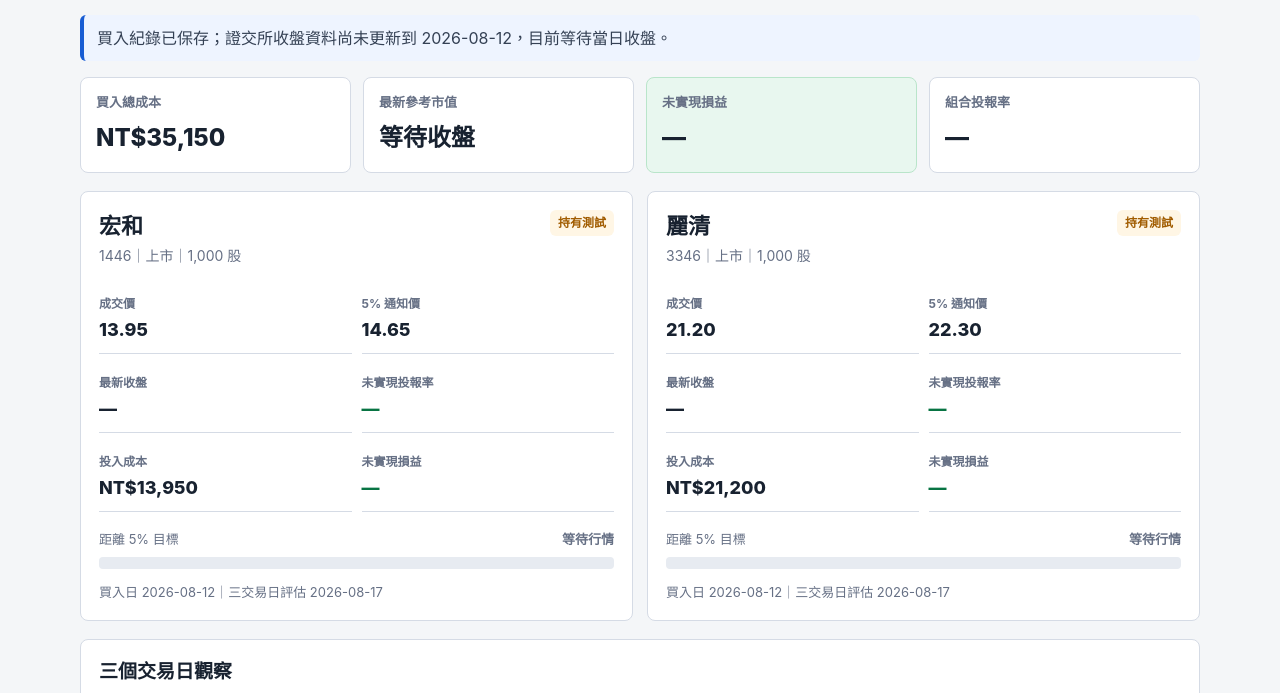
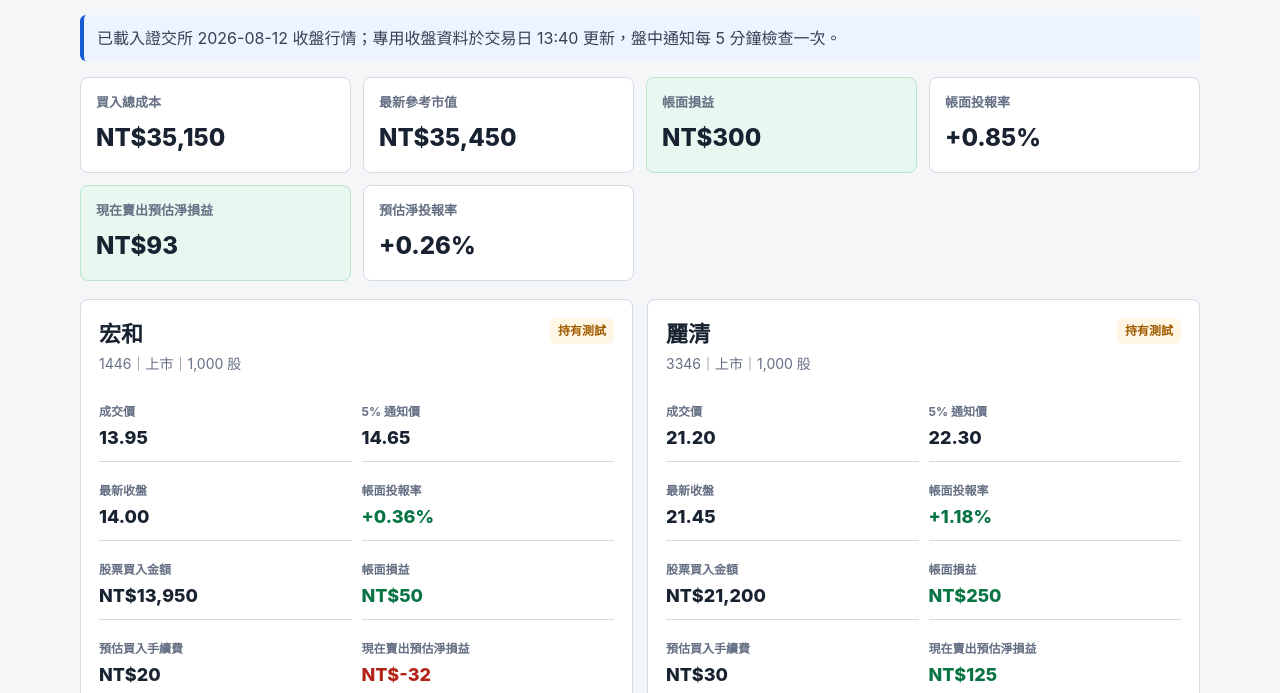
Before and after one commit to 809540023-lgtm/stock-rebalance-simulator, a website: page paper-trade-tracker/index.html in a window 1280 px wide. Shown: the part 107-800 px from the top of the page. Drawn offline with Linux system fonts and the light colour scheme.

Commit message:
Show net paper trade returns after fees

```diff
--- /dev/null
+++ b/data/paper-trade-latest.json
@@ -0,0 +1,23 @@
+{
+  "source": "Taiwan Stock Exchange MIS",
+  "fetchedAt": "2026-08-12T06:24:45.000Z",
+  "marketDate": "2026-08-12",
+  "stocks": {
+    "1446": {
+      "name": "宏和",
+      "close": 14,
+      "high": 14.05,
+      "low": 13.9,
+      "date": "2026-08-12",
+      "time": "13:30:00"
+    },
+    "3346": {
+      "name": "麗清",
+      "close": 21.45,
+      "high": 21.45,
+      "low": 21,
+      "date": "2026-08-12",
+      "time": "13:30:00"
+    }
+  }
+}
--- a/data/paper-trade-positions.json
+++ b/data/paper-trade-positions.json
@@ -4,6 +4,11 @@
   "recordedAt": "2026-08-12",
   "evaluationTradingDate": "2026-08-17",
   "alertGainPct": 5,
+  "costAssumptions": {
+    "commissionRatePct": 0.1425,
+    "minimumCommission": 20,
+    "stockTransactionTaxPct": 0.3
+  },
   "quantityUnit": "shares",
   "positions": [
     {
@@ -29,5 +34,5 @@
       "status": "holding"
     }
   ],
-  "notes": "依 2026-08-12 使用者提供的成交價記錄；目前假設兩檔各買進一張（1,000 股）。投報率未計入手續費、證交稅與股利。"
+  "notes": "依 2026-08-12 使用者提供的成交價記錄；目前假設兩檔各買進一張（1,000 股）。預估淨損益採一般手續費率、每筆最低手續費及股票證交稅試算，實際金額依券商為準。"
 }
--- a/paper-trade-tracker/index.html
+++ b/paper-trade-tracker/index.html
@@ -19,8 +19,10 @@
     <section class="summary" aria-label="投資組合摘要">
       <div class="metric"><strong>買入總成本</strong><span id="totalCost">—</span></div>
       <div class="metric"><strong>最新參考市值</strong><span id="marketValue">—</span></div>
-      <div class="metric" id="profitMetric"><strong>未實現損益</strong><span id="profit">—</span></div>
-      <div class="metric"><strong>組合投報率</strong><span id="portfolioReturn">—</span></div>
+      <div class="metric" id="profitMetric"><strong>帳面損益</strong><span id="profit">—</span></div>
+      <div class="metric"><strong>帳面投報率</strong><span id="portfolioReturn">—</span></div>
+      <div class="metric" id="netProfitMetric"><strong>現在賣出預估淨損益</strong><span id="netProfit">—</span></div>
+      <div class="metric"><strong>預估淨投報率</strong><span id="netReturn">—</span></div>
     </section>
     <section class="positions" id="positions" aria-label="買入股票"></section>
     <section class="panel">
@@ -28,7 +30,7 @@
       <p class="note" id="evaluationText">—</p>
       <div class="timeline"><div class="day">8/12<br>成交紀錄</div><div class="day">8/13<br>第 1 日</div><div class="day">8/14<br>第 2 日</div><div class="day">8/17<br>第 3 日評估</div></div>
     </section>
-    <p class="footer">投報率以成交價與證交所最新收盤價計算，未計入手續費、證交稅與股利。盤中 5% 通知由雲端每 5 分鐘檢查一次，不構成買賣建議。</p>
+    <p class="footer">預估淨損益採買賣各收 0.1425% 手續費（每筆最低 NT$20）及賣出 0.3% 證交稅試算，實際費用依券商折扣與帳單為準；未計入股利。盤中 5% 通知由雲端每 5 分鐘檢查一次，不構成買賣建議。</p>
   </main>
   <script>
     const money = (value) => Number.isFinite(value) ? "NT$" + Math.round(value).toLocaleString("zh-TW") : "—";
@@ -38,32 +40,47 @@
     async function load() {
       const status = document.getElementById("status");
       try {
-        const [positionResponse, marketResponse] = await Promise.all([fetch("../data/paper-trade-positions.json", { cache: "no-cache" }), fetch("../data/twse-latest.json", { cache: "no-cache" })]);
+        const [positionResponse, trackerResponse, marketResponse] = await Promise.all([fetch("../data/paper-trade-positions.json", { cache: "no-cache" }), fetch("../data/paper-trade-latest.json", { cache: "no-cache" }), fetch("../data/twse-latest.json", { cache: "no-cache" })]);
         if (!positionResponse.ok) throw new Error("買入紀錄讀取失敗");
         const portfolio = await positionResponse.json();
-        const market = marketResponse.ok ? await marketResponse.json() : { stocks: {}, marketDate: "" };
-        let totalCost = 0, marketValue = 0, completePrices = true;
+        const trackerMarket = trackerResponse.ok ? await trackerResponse.json() : { stocks: {}, marketDate: "" };
+        const fallbackMarket = marketResponse.ok ? await marketResponse.json() : { stocks: {}, marketDate: "" };
+        const market = trackerMarket.marketDate >= fallbackMarket.marketDate ? trackerMarket : fallbackMarket;
+        const costs = portfolio.costAssumptions || { commissionRatePct: 0.1425, minimumCommission: 20, stockTransactionTaxPct: 0.3 };
+        const commission = (amount) => Math.max(costs.minimumCommission, Math.round(amount * costs.commissionRatePct / 100));
+        const transactionTax = (amount) => Math.floor(amount * costs.stockTransactionTaxPct / 100);
+        let totalCost = 0, totalCashCost = 0, marketValue = 0, estimatedNetProceeds = 0, completePrices = true;
         document.getElementById("positions").innerHTML = portfolio.positions.map((position) => {
           const quote = market.stocks?.[position.code];
           const current = quote && quote.date >= position.buyDate ? Number(quote.close) : null;
           const cost = position.buyPrice * position.quantity;
+          const buyFee = commission(cost);
           const value = Number.isFinite(current) ? current * position.quantity : null;
           const gainPct = Number.isFinite(current) ? (current / position.buyPrice - 1) * 100 : null;
           const gainAmount = Number.isFinite(value) ? value - cost : null;
+          const sellFee = Number.isFinite(value) ? commission(value) : null;
+          const sellTax = Number.isFinite(value) ? transactionTax(value) : null;
+          const netPositionProfit = Number.isFinite(value) ? value - sellFee - sellTax - cost - buyFee : null;
           const targetProgress = Number.isFinite(current) ? Math.max(0, Math.min(100, ((current / position.buyPrice - 1) / (portfolio.alertGainPct / 100)) * 100)) : 0;
           totalCost += cost;
-          if (Number.isFinite(value)) marketValue += value; else completePrices = false;
-          return `<article class="position"><div class="position-head"><div><h2>${escapeHtml(position.name)}</h2><span class="code">${escapeHtml(position.code)}｜上市｜${Number(position.quantity).toLocaleString("zh-TW")} 股</span></div><span class="badge">持有測試</span></div><div class="numbers"><div class="datum"><strong>成交價</strong><span>${price(position.buyPrice)}</span></div><div class="datum"><strong>5% 通知價</strong><span>${price(position.targetPrice)}</span></div><div class="datum"><strong>最新收盤</strong><span>${price(current)}</span></div><div class="datum"><strong>未實現投報率</strong><span class="${gainPct >= 0 ? "gain" : "loss"}">${percent(gainPct)}</span></div><div class="datum"><strong>投入成本</strong><span>${money(cost)}</span></div><div class="datum"><strong>未實現損益</strong><span class="${gainAmount >= 0 ? "gain" : "loss"}">${money(gainAmount)}</span></div></div><div class="progress-label"><span>距離 5% 目標</span><strong>${Number.isFinite(gainPct) ? percent(gainPct) + " / +5.00%" : "等待行情"}</strong></div><div class="progress"><span style="width:${targetProgress}%"></span></div><p class="note">買入日 ${position.buyDate}｜三交易日評估 ${portfolio.evaluationTradingDate}</p></article>`;
+          totalCashCost += cost + buyFee;
+          if (Number.isFinite(value)) { marketValue += value; estimatedNetProceeds += value - sellFee - sellTax; } else completePrices = false;
+          return `<article class="position"><div class="position-head"><div><h2>${escapeHtml(position.name)}</h2><span class="code">${escapeHtml(position.code)}｜上市｜${Number(position.quantity).toLocaleString("zh-TW")} 股</span></div><span class="badge">持有測試</span></div><div class="numbers"><div class="datum"><strong>成交價</strong><span>${price(position.buyPrice)}</span></div><div class="datum"><strong>5% 通知價</strong><span>${price(position.targetPrice)}</span></div><div class="datum"><strong>最新收盤</strong><span>${price(current)}</span></div><div class="datum"><strong>帳面投報率</strong><span class="${gainPct >= 0 ? "gain" : "loss"}">${percent(gainPct)}</span></div><div class="datum"><strong>股票買入金額</strong><span>${money(cost)}</span></div><div class="datum"><strong>帳面損益</strong><span class="${gainAmount >= 0 ? "gain" : "loss"}">${money(gainAmount)}</span></div><div class="datum"><strong>預估買入手續費</strong><span>${money(buyFee)}</span></div><div class="datum"><strong>現在賣出預估淨損益</strong><span class="${netPositionProfit >= 0 ? "gain" : "loss"}">${money(netPositionProfit)}</span></div></div><div class="progress-label"><span>距離 5% 目標</span><strong>${Number.isFinite(gainPct) ? percent(gainPct) + " / +5.00%" : "等待行情"}</strong></div><div class="progress"><span style="width:${targetProgress}%"></span></div><p class="note">買入日 ${position.buyDate}｜三交易日評估 ${portfolio.evaluationTradingDate}</p></article>`;
         }).join("");
         const profit = completePrices ? marketValue - totalCost : null;
         const portfolioReturn = completePrices ? profit / totalCost * 100 : null;
+        const netProfit = completePrices ? estimatedNetProceeds - totalCashCost : null;
+        const netReturn = completePrices ? netProfit / totalCashCost * 100 : null;
         document.getElementById("totalCost").textContent = money(totalCost);
         document.getElementById("marketValue").textContent = completePrices ? money(marketValue) : "等待收盤";
         document.getElementById("profit").textContent = money(profit);
         document.getElementById("portfolioReturn").textContent = percent(portfolioReturn);
         document.getElementById("profitMetric").className = "metric " + (profit >= 0 ? "positive" : "negative");
+        document.getElementById("netProfit").textContent = money(netProfit);
+        document.getElementById("netReturn").textContent = percent(netReturn);
+        document.getElementById("netProfitMetric").className = "metric " + (netProfit >= 0 ? "positive" : "negative");
         document.getElementById("evaluationText").textContent = `成交紀錄日 ${portfolio.recordedAt}；第三個交易日為 ${portfolio.evaluationTradingDate}。當天將依官方行情計算兩檔與整體投報率。`;
-        status.textContent = completePrices ? `已載入證交所 ${market.marketDate} 收盤行情；雲端盤中通知每 5 分鐘檢查一次。` : `買入紀錄已保存；證交所收盤資料尚未更新到 ${portfolio.recordedAt}，目前等待當日收盤。`;
+        status.textContent = completePrices ? `已載入證交所 ${market.marketDate} 收盤行情；專用收盤資料於交易日 13:40 更新，盤中通知每 5 分鐘檢查一次。` : `買入紀錄已保存；證交所收盤資料尚未更新到 ${portfolio.recordedAt}，目前等待當日收盤。`;
       } catch (error) { status.textContent = `資料讀取失敗：${error.message}`; }
     }
     document.getElementById("refreshBtn").addEventListener("click", load);
```
Also changed, not shown: scripts/update-paper-trade-prices.js (added, +74 -0 lines), tests/ui.spec.js (+5 -0 lines), .github/workflows/update-paper-trade-prices.yml (added), README.md.
